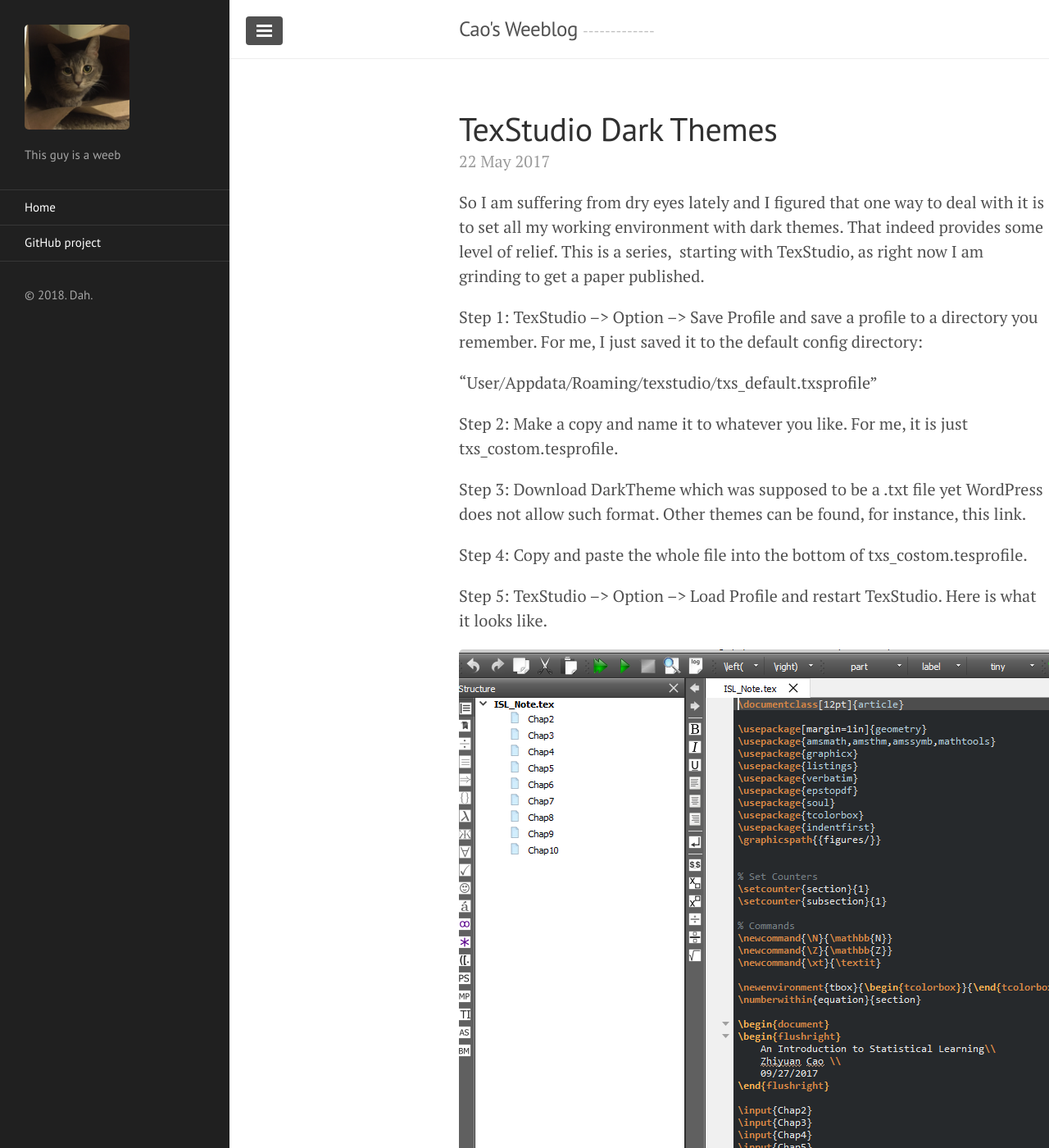
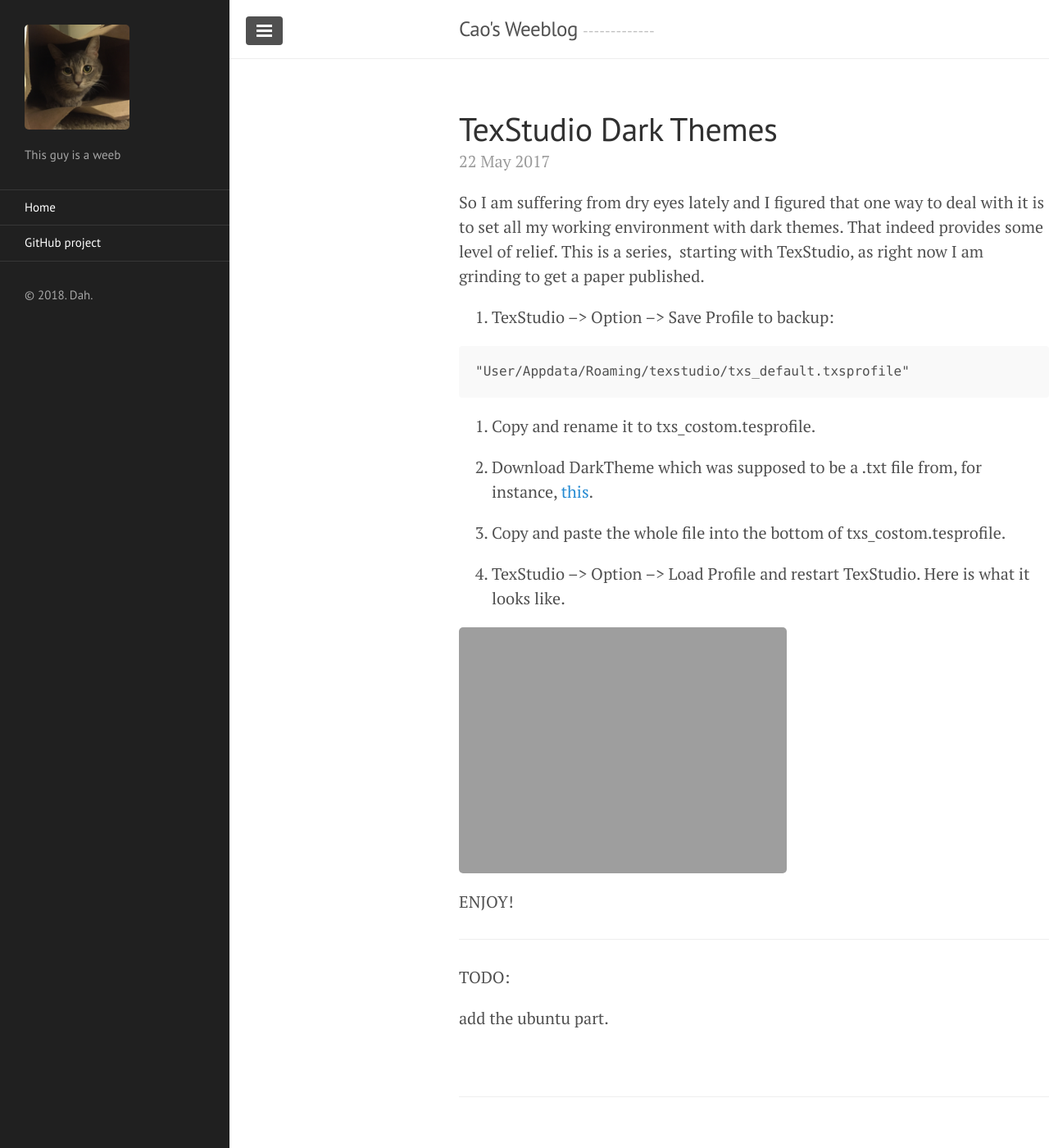
Before and after one commit to Oreki47/Oreki47.github.io, a Jekyll site: the page built from _posts/2017-05-22-tex-studio-dark-theme.md, in a window 1280 px wide and 1400 px high. Shown: the whole window at 82% size. Built offline with Jekyll 4.4.1, drawn with Linux system fonts in a browser that asks for light colours.

Commit message:
adding old blogs

````diff
--- a/_posts/2017-05-22-tex-studio-dark-theme.md
+++ b/_posts/2017-05-22-tex-studio-dark-theme.md
@@ -13,18 +13,27 @@
 
 So I am suffering from dry eyes lately and I figured that one way to deal with it is to set all my working environment with dark themes. That indeed provides some level of relief. This is a series,  starting with TexStudio, as right now I am grinding to get a paper published.
 
-Step 1: TexStudio --> Option --> Save Profile and save a profile to a directory you remember. For me, I just saved it to the default config directory:
+1. TexStudio --> Option --> Save Profile to backup:
 
+```
 "User/Appdata/Roaming/texstudio/txs_default.txsprofile"
+```
 
-Step 2: Make a copy and name it to whatever you like. For me, it is just txs_costom.tesprofile.
+2. Copy and rename it to txs_costom.tesprofile.
 
-Step 3: Download DarkTheme which was supposed to be a .txt file yet WordPress does not allow such format. Other themes can be found, for instance, this link.
+3. Download DarkTheme which was supposed to be a .txt file from, for instance, [this](https://github.com/Francis-Hsu/TeXstudio_Solarized).
 
-Step 4: Copy and paste the whole file into the bottom of txs_costom.tesprofile.
+4. Copy and paste the whole file into the bottom of txs_costom.tesprofile.
 
-Step 5: TexStudio --> Option --> Load Profile and restart TexStudio. Here is what it looks like.
+5. TexStudio --> Option --> Load Profile and restart TexStudio. Here is what it looks like.
 
-![tex studio dark theme example]({{ site.url }}/public/img/tex_studio_dark_theme.PNG)
+![tex studio dark theme example]({{ site.url }}/public/img/tex_studio_dark_theme.PNG = 200x200)
 
 ENJOY!
+
+
+---
+
+TODO:
+
+add the ubuntu part.
````
